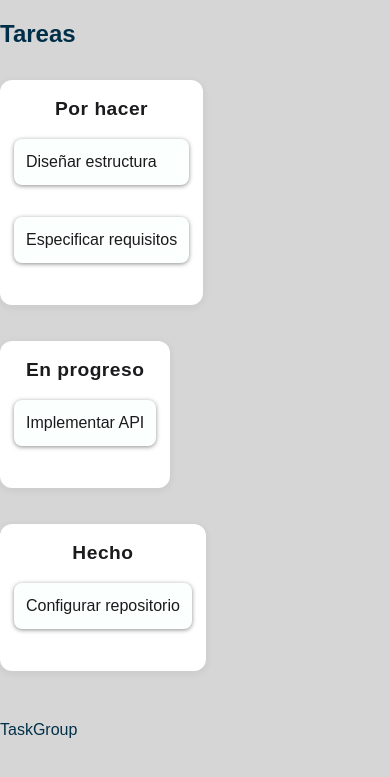
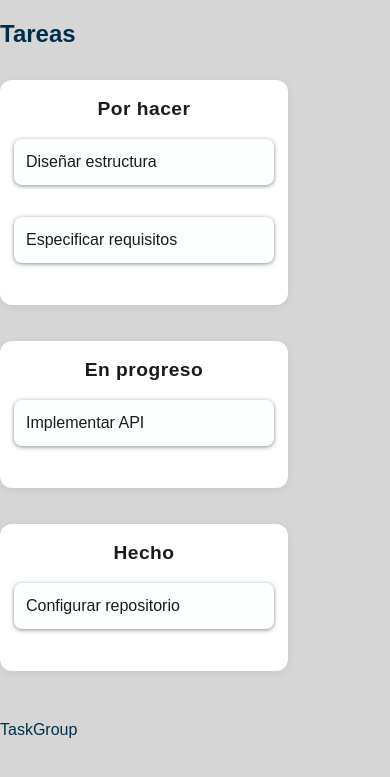
Before and after one commit to Daviiiiid123/TaskGroup, a PHP site: page /tasks.html in a window 390 px wide. Shown: the part 50-827 px from the top of the page. Run offline with PHP 8.4, Linux system fonts and the light colour scheme.

Commit message:
Quitar min-width portrait. Gitignore

```diff
--- a/styles/tasks.css
+++ b/styles/tasks.css
@@ -46,5 +46,5 @@
 }
 @media (max-width: 900px) {
   .trello-board { flex-direction: column; gap: 18px; }
-  .trello-column { max-width: 100%; min-width: 0; }
+  .trello-column { max-width: 100%; }
 }
```
Also changed, not shown: 1 other file.
